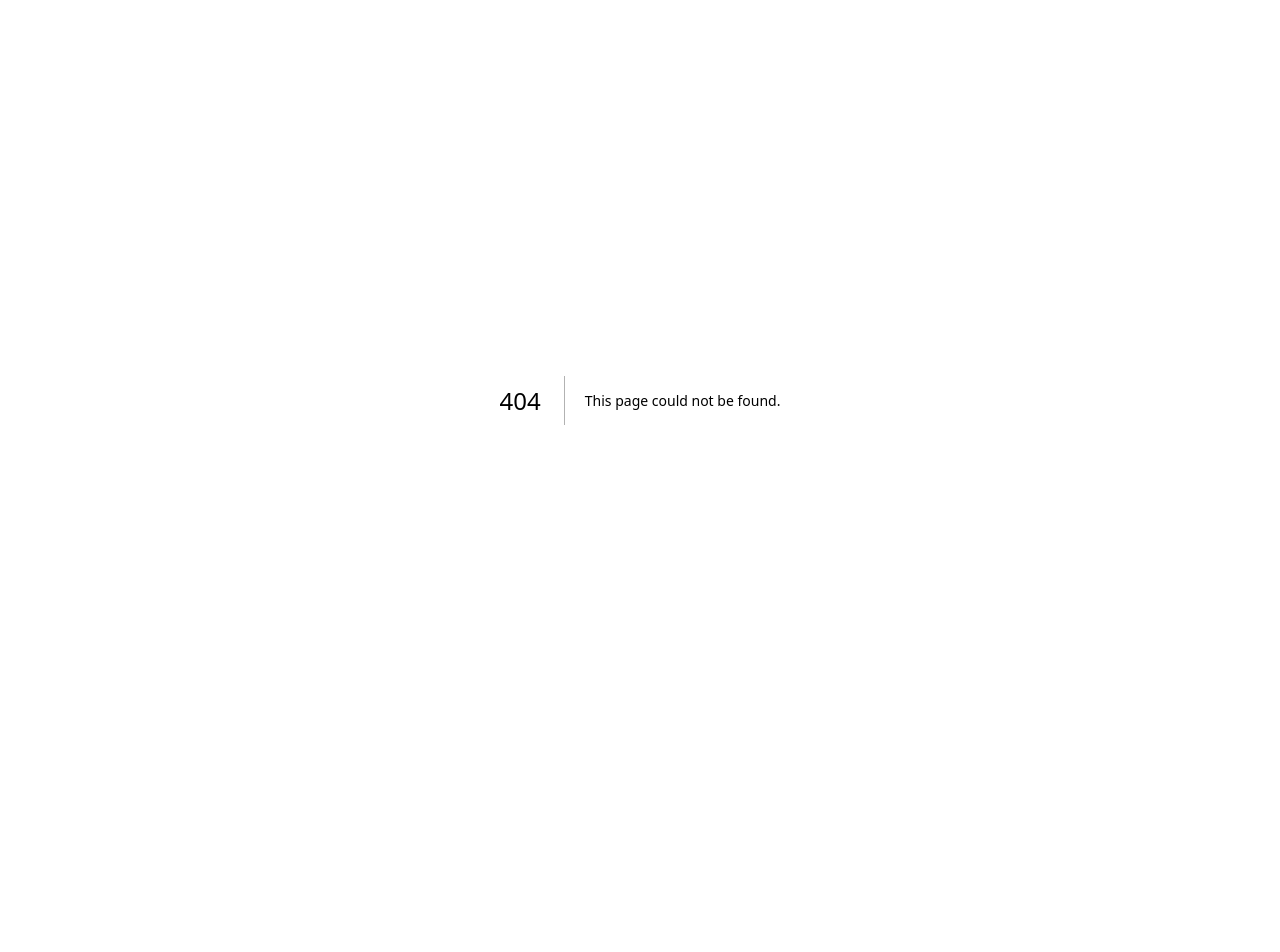
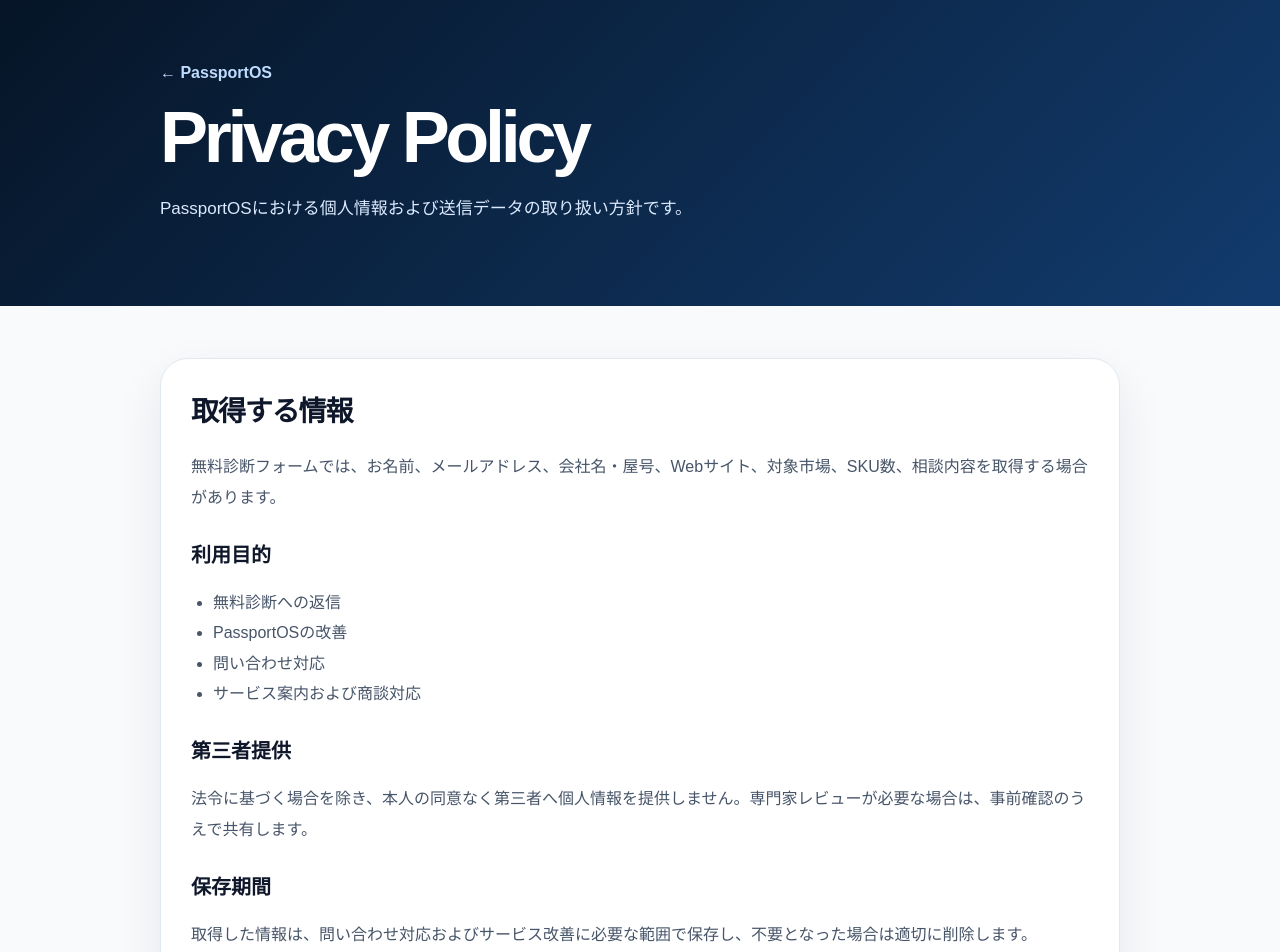
Before and after one commit to sebasuchan2212/passportos, a Next.js app: page /privacy in a window 1280 px wide. Before the commit this address had no page. Shown: the top 952 px of the page. Before the commit the page ends 800 px from the top, so only its background shows below. Built offline with nearby package versions, Linux system fonts and the light colour scheme.

Commit message:
Add Privacy page

```diff
--- /dev/null
+++ b/src/app/privacy/page.tsx
@@ -0,0 +1,43 @@
+import styles from '../(legal)/legal.module.css';
+
+export const metadata = {
+  title: 'Privacy Policy | PassportOS',
+  description: 'PassportOSのプライバシーポリシー。',
+};
+
+export default function PrivacyPage() {
+  return (
+    <main className={styles.page}>
+      <section className={styles.hero}>
+        <div className={styles.container}>
+          <a className={styles.back} href="/">← PassportOS</a>
+          <h1>Privacy Policy</h1>
+          <p>PassportOSにおける個人情報および送信データの取り扱い方針です。</p>
+        </div>
+      </section>
+      <section className={styles.content}>
+        <div className={styles.container}>
+          <article className={styles.card}>
+            <h2>取得する情報</h2>
+            <p>無料診断フォームでは、お名前、メールアドレス、会社名・屋号、Webサイト、対象市場、SKU数、相談内容を取得する場合があります。</p>
+            <h3>利用目的</h3>
+            <ul>
+              <li>無料診断への返信</li>
+              <li>PassportOSの改善</li>
+              <li>問い合わせ対応</li>
+              <li>サービス案内および商談対応</li>
+            </ul>
+            <h3>第三者提供</h3>
+            <p>法令に基づく場合を除き、本人の同意なく第三者へ個人情報を提供しません。専門家レビューが必要な場合は、事前確認のうえで共有します。</p>
+            <h3>保存期間</h3>
+            <p>取得した情報は、問い合わせ対応およびサービス改善に必要な範囲で保存し、不要となった場合は適切に削除します。</p>
+            <h3>お問い合わせ</h3>
+            <p>個人情報の開示、訂正、削除等のご希望がある場合は、サイト運営者までお問い合わせください。</p>
+          </article>
+          <div className={styles.note}>本ページはMVP段階の方針です。本格運用時には、利用実態に合わせて内容を更新します。</div>
+          <div className={styles.links}><a href="/about">About</a><a href="/terms">Terms</a><a href="/">Home</a></div>
+        </div>
+      </section>
+    </main>
+  );
+}
```
